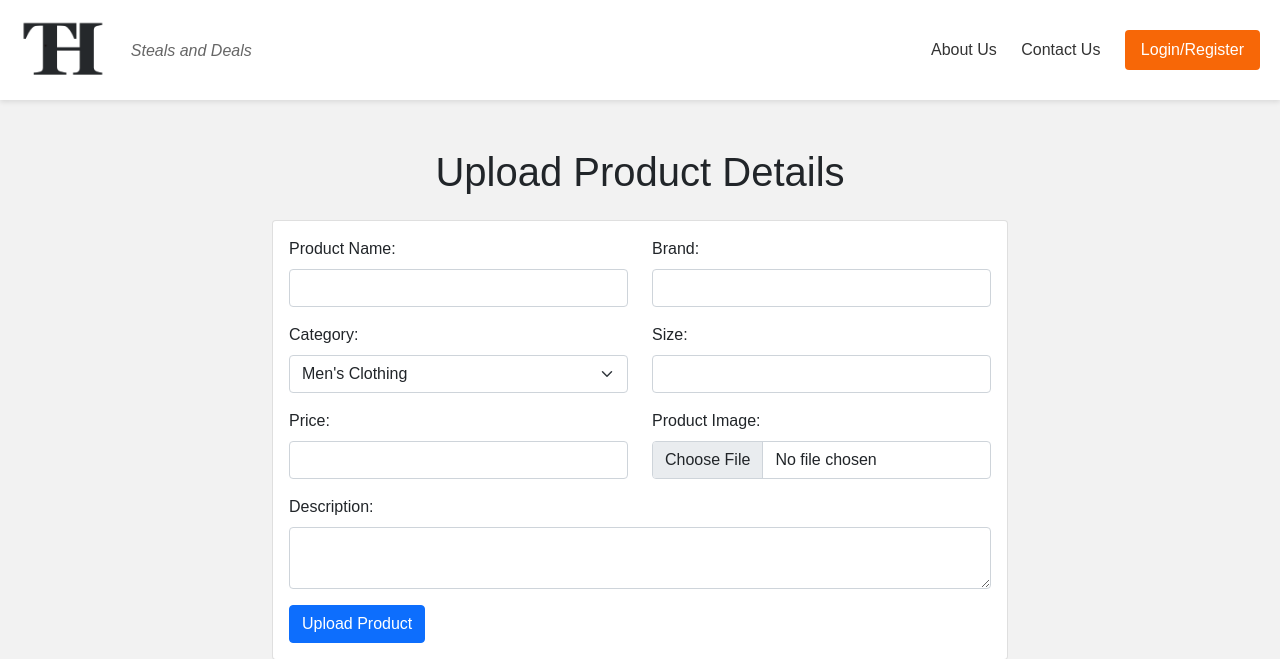
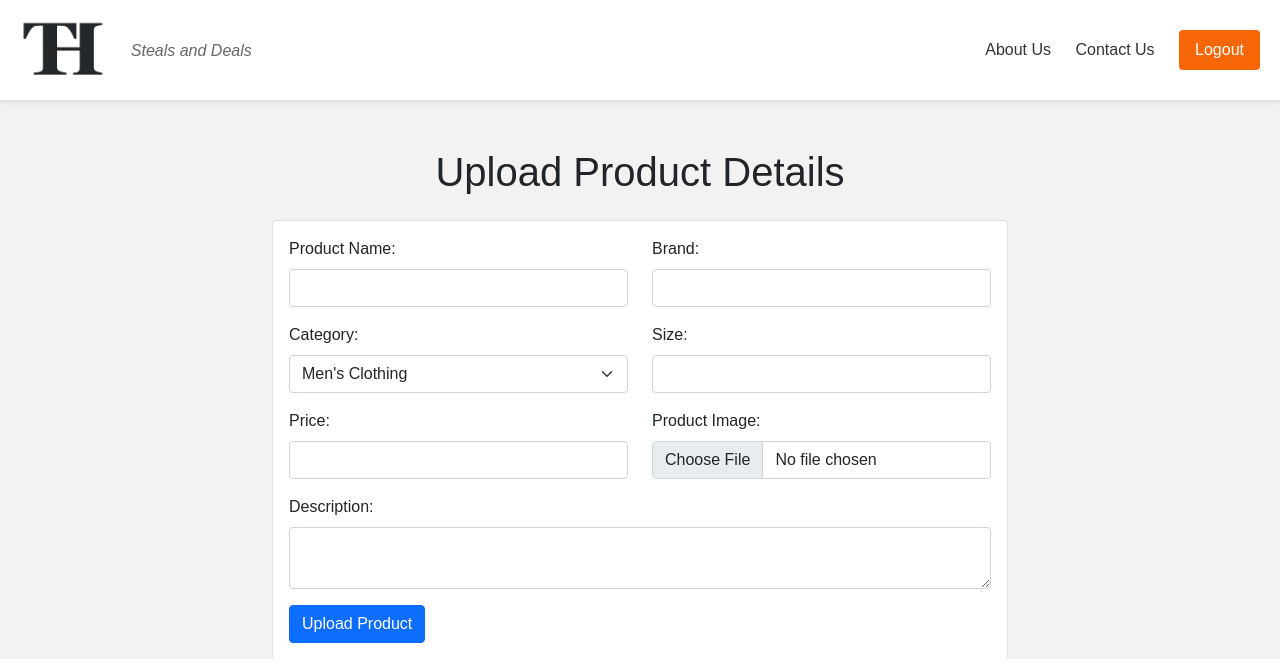
Before and after one commit to SwapnilJain2003/Thrift_hub, a PHP site: page /upload21.php in a window 1280 px wide. Shown: the top 659 px of the page. Run offline with PHP 8.4, Linux system fonts and the light colour scheme.

Commit message:
some commit

```diff
--- a/login.php
+++ b/login.php
@@ -89,7 +89,7 @@ if (isset($_POST['submit'])) {
 <body>
     <nav>
         <div>
-            <a href="homepage.php" id="logo"><img src="img/logo.png" alt="logo" height="60"></a>
+            <a href="#" id="logo"><img src="img/logo.png" alt="logo" height="60"></a>
             <span id="tagline">Steals and Deals</span>
         </div>
         <div>
--- a/upload21.php
+++ b/upload21.php
@@ -96,10 +96,10 @@ $conn->close();
 		<div>
 			<a href="#">About Us</a>
 			<a href="#">Contact Us</a>
-			<button id="login" onclick="gotologin()">Login/Register</button>
+			<button id="login" onclick="gotologin()">Logout</button>
             <script>
                 function gotologin(){
-                    window.location.href = "login.php";
+                    window.location.href = "logout.php";
                 }
             </script>
 		</div>
```
Also changed, not shown: uploads/profile.jpg (added).
